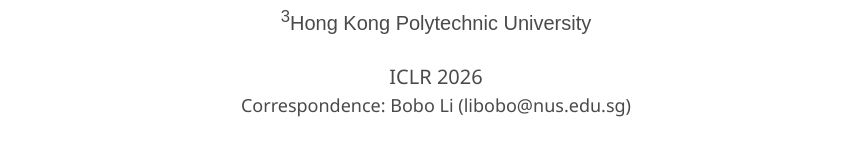
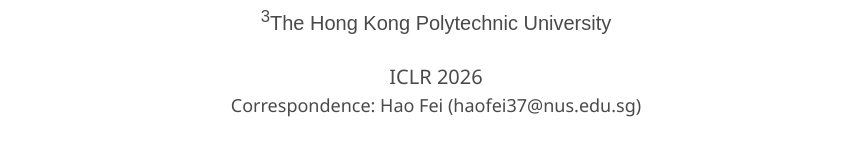
Before and after one commit to HitEmotion/HitEmotion.github.io, a plain HTML site: page index.html in a window 1280 px wide. Shown: the part 331-489 px from the top of the page, without its empty margins (204-1072 px from the left). Drawn offline with nearby package versions, Linux system fonts and the light colour scheme; some icons are missing; a web font is replaced by a local one.

Commit message:
Update index.html

```diff
--- a/index.html
+++ b/index.html
@@ -63,7 +63,7 @@
             <div class="is-size-5 publication-authors">
               <span class="author-block"><sup>1</sup>National University of Singapore</span> &nbsp;
               <span class="author-block"><sup>2</sup>Huazhong University of Science and Technology</span> &nbsp;
-              <span class="author-block"><sup>3</sup>Hong Kong Polytechnic University</span>
+              <span class="author-block"><sup>3</sup>The Hong Kong Polytechnic University</span>
             </div>
 
             <br>
@@ -73,7 +73,7 @@
             </span>
             <br>
             <span class="author-block" style="font-size: 18px;">
-              Correspondence: Bobo Li (libobo@nus.edu.sg)
+              Correspondence: Hao Fei (haofei37@nus.edu.sg)
             </span>
 
             <br><br>
```
